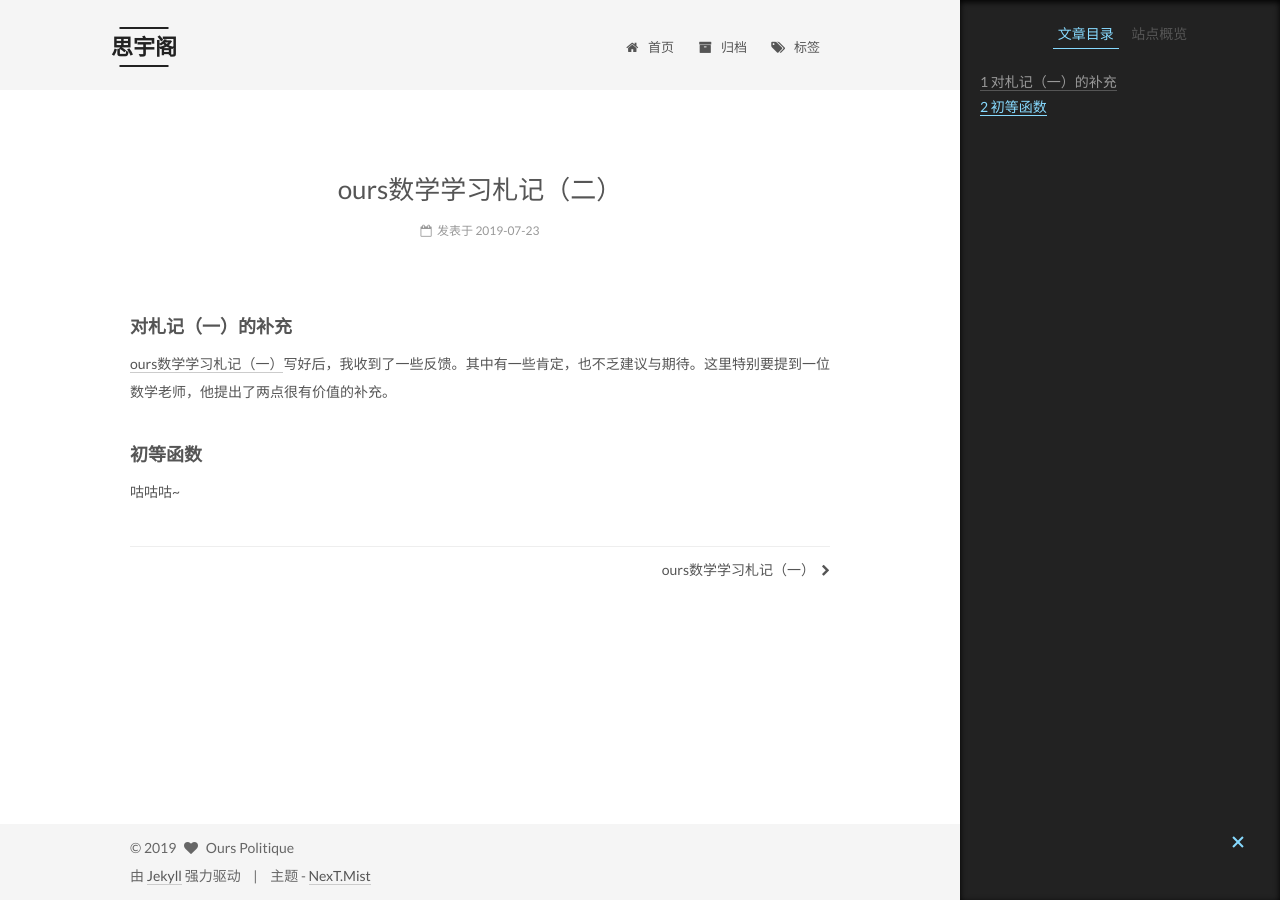
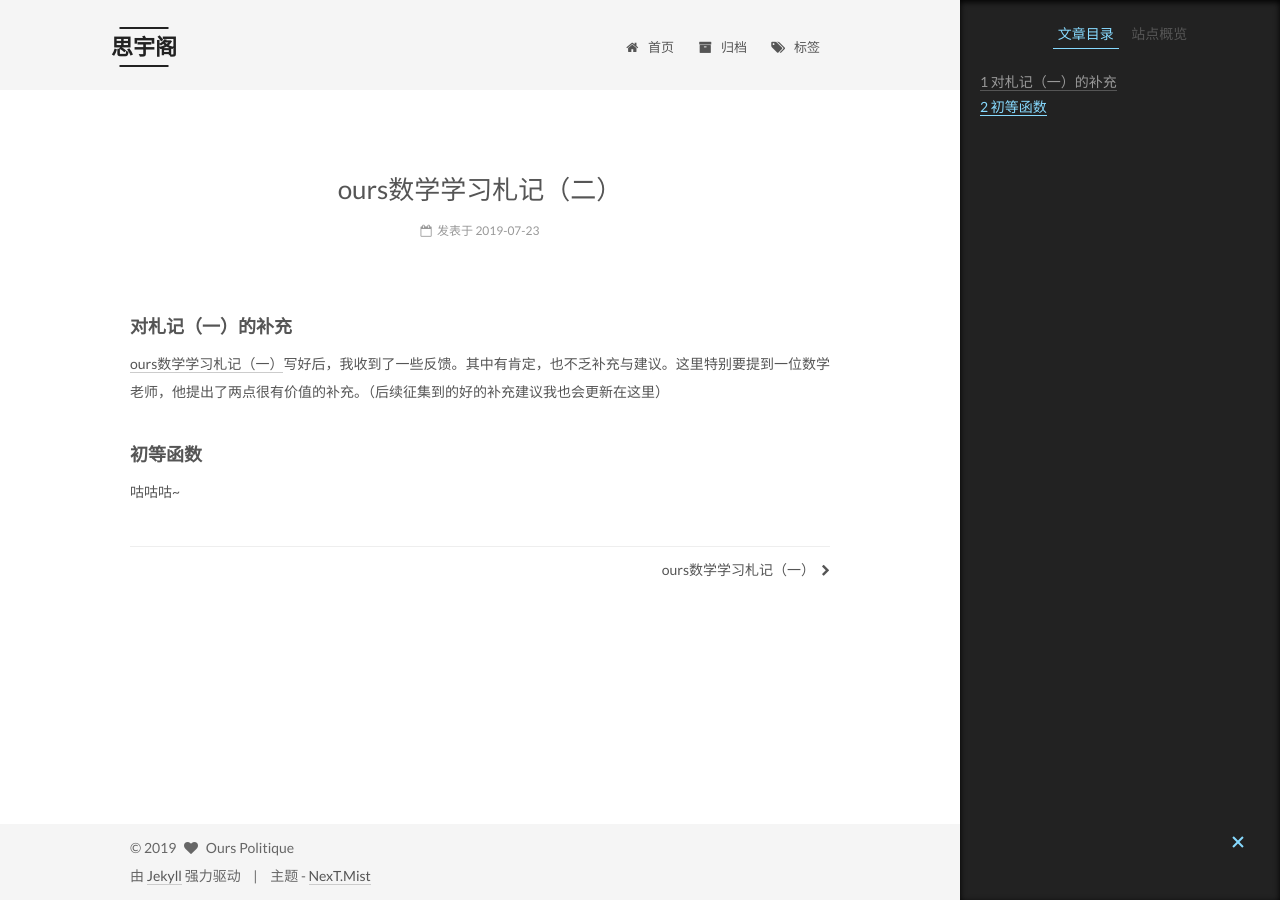
Before and after one commit to ourspolitique/ourspolitique.github.io, a Jekyll site: the page built from _posts/2019-07-23-mathématiques-02.md, in a window 1280 px wide. Built offline with Jekyll 4.4.1, drawn with Linux system fonts in a browser that asks for light colours.

Commit message:
Update 2019-07-23-mathématiques-02.md

```diff
--- a/_posts/2019-07-23-mathématiques-02.md
+++ b/_posts/2019-07-23-mathématiques-02.md
@@ -6,7 +6,7 @@ tags:
 
 #### 对札记（一）的补充
 
-[ours数学学习札记（一）](https://ourspolitique.github.io/2019/07/20/mathematiques/)写好后，我收到了一些反馈。其中有一些肯定，也不乏建议与期待。这里特别要提到一位数学老师，他提出了两点很有价值的补充。
+[ours数学学习札记（一）](https://ourspolitique.github.io/2019/07/20/mathematiques/)写好后，我收到了一些反馈。其中有肯定，也不乏补充与建议。这里特别要提到一位数学老师，他提出了两点很有价值的补充。（后续征集到的好的补充建议我也会更新在这里）
 <!-- more -->
 
 #### 初等函数
```
